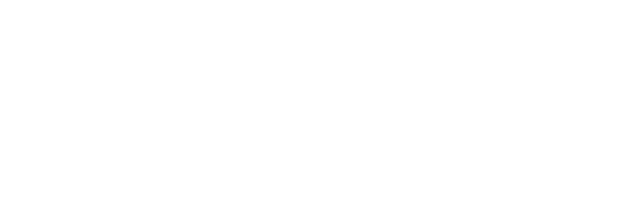
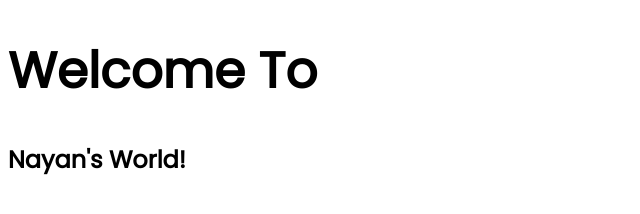
Before and after one commit to ShahinNayan/developer-second-portfolio, a plain HTML site: page index.html in a window 1280 px wide. Shown: the whole page, without its empty margins (0-640 px from the left). Drawn offline with Linux system fonts and the light colour scheme.

Commit message:
link-adding

```diff
--- a/index.html
+++ b/index.html
@@ -6,8 +6,15 @@
     <meta http-equiv="X-UA-Compatible" content="IE=edge">
     <meta name="viewport" content="width=device-width, initial-scale=1.0">
     <title>Nayan's Portfolio</title>
+    <link rel="preconnect" href="https://fonts.googleapis.com">
+<link rel="preconnect" href="https://fonts.gstatic.com" crossorigin>
+<link href="https://fonts.googleapis.com/css2?family=Poppins&display=swap" rel="stylesheet">
     <link rel="stylesheet" href="style.css">
 </head>
+    <h1>Welcome To</h1>
+    <h2>Nayan's World!</h2>
+
+
 
 <body>
 
--- a/style.css
+++ b/style.css
@@ -0,0 +1,6 @@
+body{
+    font-family: 'Poppins', sans-serif;
+}
+h1{
+    font-size: 50px;
+}
```
